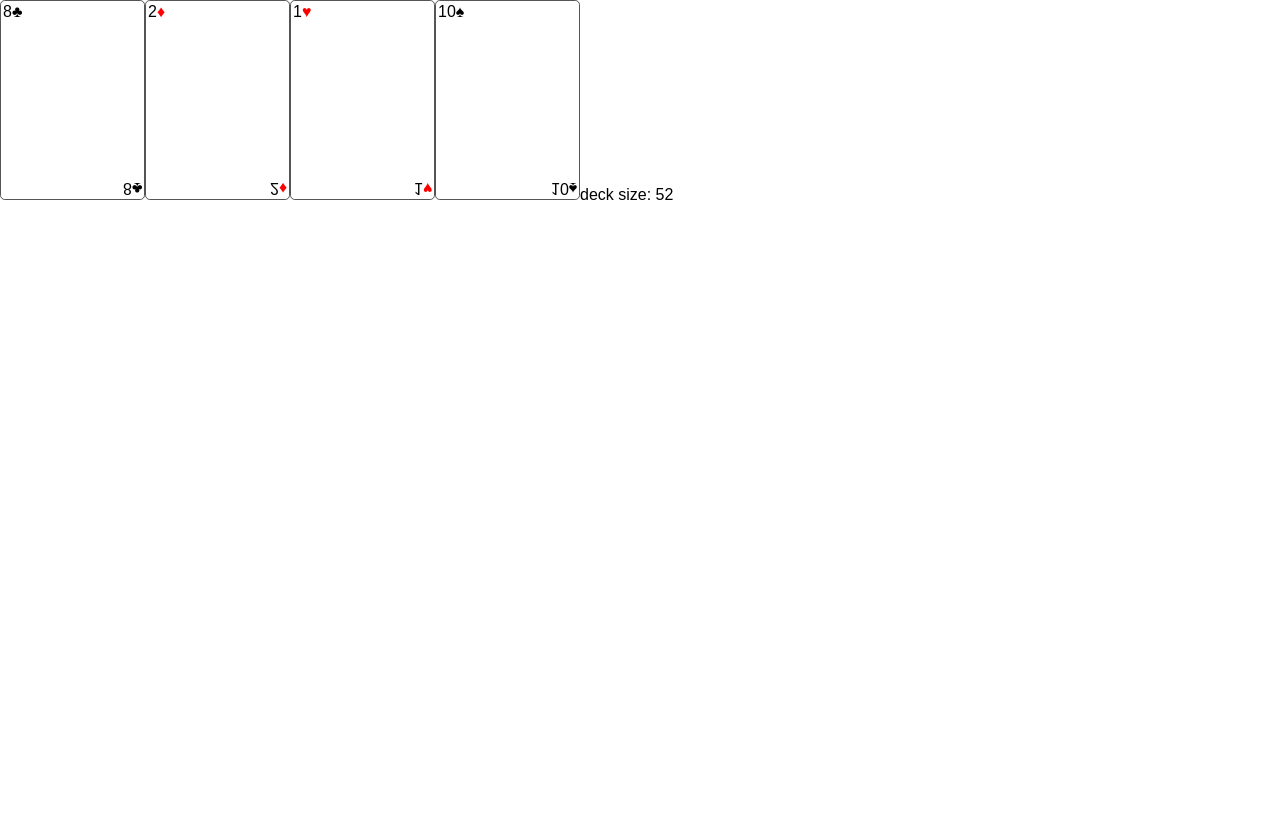
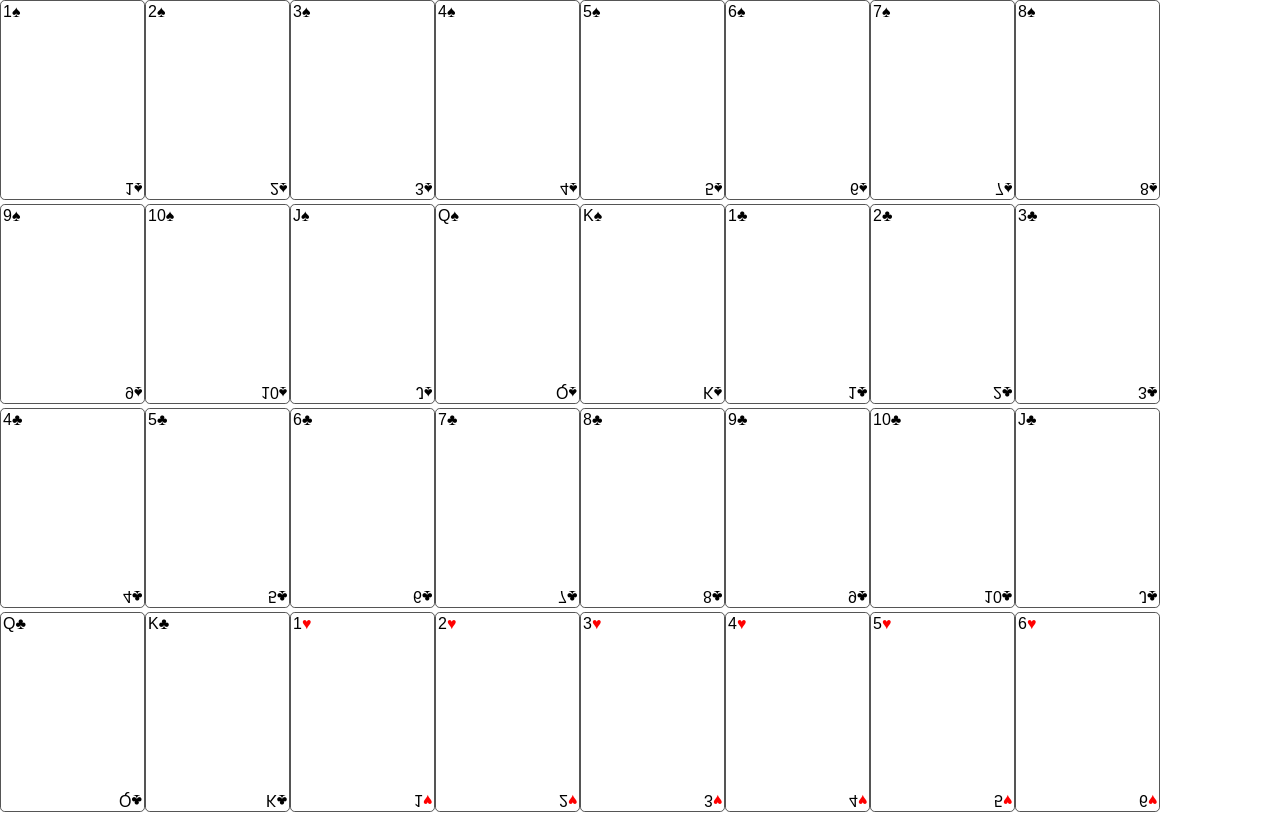
Before and after one commit to hkoskinen/react-solitaire, a React (Create React App) app: page / in a window 1280 px wide. Shown: the top 814 px of the page. Built offline with nearby package versions, Linux system fonts and the light colour scheme.

Commit message:
Render deck

```diff
--- a/src/App.js
+++ b/src/App.js
@@ -13,7 +13,7 @@ class App extends Component {
 
   generateDeck = () => {
     const ranks = [1, 2, 3, 4, 5, 6, 7, 8, 9, 10, 'J', 'Q', 'K'];
-    const suits = ['spades', 'clubs', 'hearts', 'diamonds'];
+    const suits = ['s', 'c', 'h', 'd'];
 
     let rankIndex = 0;
     let suitIndex = 0;
@@ -32,13 +32,10 @@ class App extends Component {
   }
 
   render() {
+    const { deck } = this.state;
     return (
       <div className="App">
-        <Card rank={8} suit="c" />
-        <Card rank={2} suit="d" />
-        <Card rank={1} suit="h" />
-        <Card rank={10} suit="s" />
-        deck size: {this.state.deck.length}
+        {deck.map(card => <Card key={card.id} {...card} />)}
       </div>
     );
   }
```
